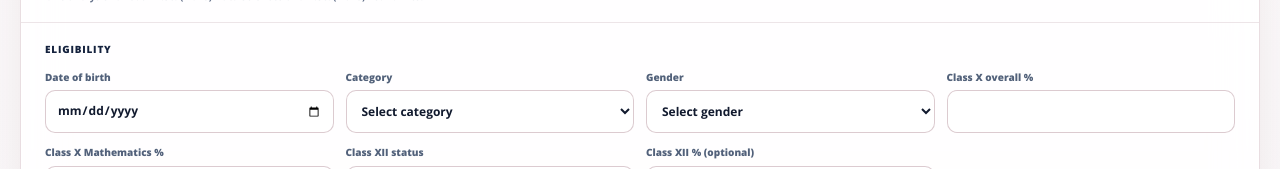
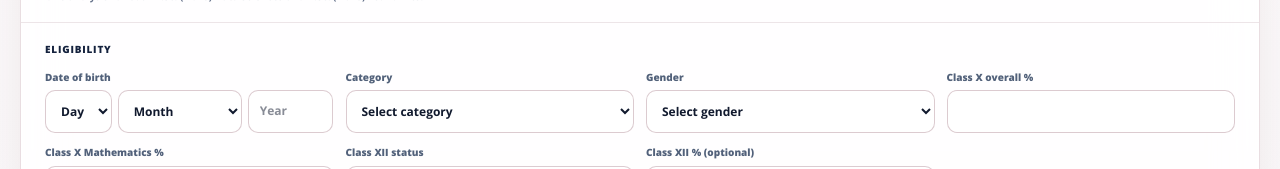
Before and after one commit to karthikLagudu/IIMB-UG-Admission-Predictor, a Next.js app: page / in a window 1280 px wide. Shown: the part 783-952 px from the top of the page. Built offline with nearby package versions, Linux system fonts and the light colour scheme; no server answers.

Commit message:
Simplify date of birth entry

```diff
--- a/src/components/iimb-ug/candidate-form.tsx
+++ b/src/components/iimb-ug/candidate-form.tsx
@@ -1,7 +1,15 @@
 "use client";
 
-import type { Dispatch, FormEvent, SetStateAction } from "react";
+import { useState, type Dispatch, type FormEvent, type SetStateAction } from "react";
 import type { IimbUgCandidateDraft } from "@/types/iimb-ug";
+
+const MONTHS = ["January", "February", "March", "April", "May", "June", "July", "August", "September", "October", "November", "December"];
+
+function daysInMonth(month: string, year: string) {
+  if (!month) return 31;
+  const numericYear = /^\d{4}$/.test(year) ? Number(year) : 2000;
+  return new Date(Date.UTC(numericYear, Number(month), 0)).getUTCDate();
+}
 
 interface CandidateFormProps {
   candidate: IimbUgCandidateDraft;
@@ -14,6 +22,10 @@ interface CandidateFormProps {
 
 export function CandidateForm(props: CandidateFormProps) {
   const { candidate, setCandidate } = props;
+  const [dobParts, setDobParts] = useState(() => {
+    const [year = "", month = "", day = ""] = candidate.dateOfBirth.split("-");
+    return { day, month, year };
+  });
   const fieldIssue = (field: string) => props.issues.find((issue) => issue.path === `candidate.${field}`);
   const update = <K extends keyof IimbUgCandidateDraft>(key: K, value: IimbUgCandidateDraft[K]) => {
     setCandidate((current) => ({ ...current, [key]: value }));
@@ -22,6 +34,17 @@ export function CandidateForm(props: CandidateFormProps) {
   const number = (key: keyof IimbUgCandidateDraft, raw: string) => {
     update(key, (raw === "" ? undefined : Number(raw)) as never);
   };
+  const updateDob = (part: "day" | "month" | "year", value: string) => {
+    const next = { ...dobParts, [part]: value };
+    if (next.day && Number(next.day) > daysInMonth(next.month, next.year)) next.day = "";
+    setDobParts(next);
+    const complete = /^\d{4}$/.test(next.year)
+      && Number(next.year) >= 1900
+      && Number(next.year) <= new Date().getFullYear()
+      && Boolean(next.month && next.day);
+    update("dateOfBirth", complete ? `${next.year}-${next.month}-${next.day}` : "");
+  };
+  const dayCount = daysInMonth(dobParts.month, dobParts.year);
   return (
     <form className="ug-candidate-form" onSubmit={props.onSubmit} noValidate>
       <div className="ug-form-heading"><div><span>Candidate profile</span><h2>Build your planning snapshot</h2><p className="ug-programme-scope">One analysis for both B.Sc. (Hons) Data Sciences and B.Sc. (Hons) Economics.</p></div></div>
@@ -29,7 +52,7 @@ export function CandidateForm(props: CandidateFormProps) {
       <fieldset>
         <legend>Eligibility</legend>
         <div className="ug-field-grid">
-          <label className={fieldIssue("dateOfBirth") ? "has-error" : ""}><span>Date of birth</span><input data-field="dateOfBirth" aria-invalid={Boolean(fieldIssue("dateOfBirth"))} type="date" value={candidate.dateOfBirth} onChange={(event) => update("dateOfBirth", event.target.value)} required />{fieldIssue("dateOfBirth") && <small className="ug-field-error">Please enter your date of birth.</small>}</label>
+          <div className={`ug-dob-field ${fieldIssue("dateOfBirth") ? "has-error" : ""}`}><span id="ug-dob-label">Date of birth</span><div className="ug-dob-controls" role="group" aria-labelledby="ug-dob-label"><select aria-label="Birth day" value={dobParts.day} onChange={(event) => updateDob("day", event.target.value)} required><option value="">Day</option>{Array.from({ length: dayCount }, (_, index) => String(index + 1).padStart(2, "0")).map((day) => <option key={day} value={day}>{Number(day)}</option>)}</select><select aria-label="Birth month" value={dobParts.month} onChange={(event) => updateDob("month", event.target.value)} required><option value="">Month</option>{MONTHS.map((month, index) => <option key={month} value={String(index + 1).padStart(2, "0")}>{month}</option>)}</select><input data-field="dateOfBirth" aria-label="Birth year" aria-invalid={Boolean(fieldIssue("dateOfBirth"))} type="text" inputMode="numeric" pattern="[0-9]{4}" maxLength={4} placeholder="Year" value={dobParts.year} onChange={(event) => updateDob("year", event.target.value.replace(/\D/g, ""))} required /></div>{fieldIssue("dateOfBirth") && <small className="ug-field-error">Select a valid day and month, then enter a four-digit year.</small>}</div>
           <label className={fieldIssue("category") ? "has-error" : ""}><span>Category</span><select data-field="category" aria-invalid={Boolean(fieldIssue("category"))} value={candidate.category} onChange={(event) => update("category", event.target.value as IimbUgCandidateDraft["category"])} required><option value="" disabled>Select category</option><option value="GENERAL">General</option><option value="EWS">EWS</option><option value="NC_OBC">NC-OBC</option><option value="SC">SC</option><option value="ST">ST</option></select>{fieldIssue("category") && <small className="ug-field-error">Please select a category.</small>}</label>
           <label className={fieldIssue("gender") ? "has-error" : ""}><span>Gender</span><select data-field="gender" aria-invalid={Boolean(fieldIssue("gender"))} value={candidate.gender} onChange={(event) => update("gender", event.target.value as IimbUgCandidateDraft["gender"])} required><option value="" disabled>Select gender</option><option value="MALE">Male</option><option value="FEMALE">Female</option><option value="TRANSGENDER">Transgender</option></select>{fieldIssue("gender") && <small className="ug-field-error">Please select a gender.</small>}</label>
           <label className={fieldIssue("class10OverallPercent") ? "has-error" : ""}><span>Class X overall %</span><input data-field="class10OverallPercent" aria-invalid={Boolean(fieldIssue("class10OverallPercent"))} type="number" min="0" max="100" step="0.01" value={candidate.class10OverallPercent ?? ""} onChange={(event) => number("class10OverallPercent", event.target.value)} required />{fieldIssue("class10OverallPercent") && <small className="ug-field-error">Please enter your Class X overall percentage.</small>}</label>
```
Also changed, not shown: src/app/globals.css.
